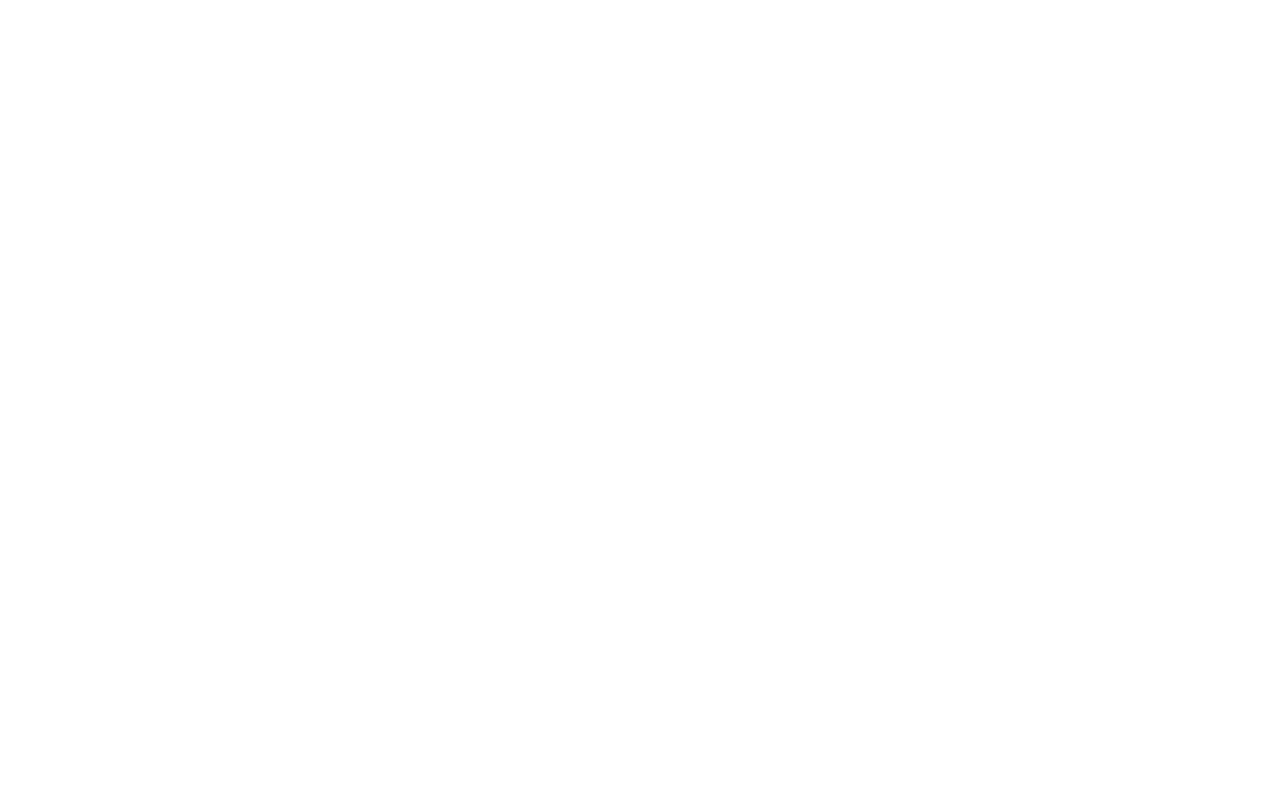
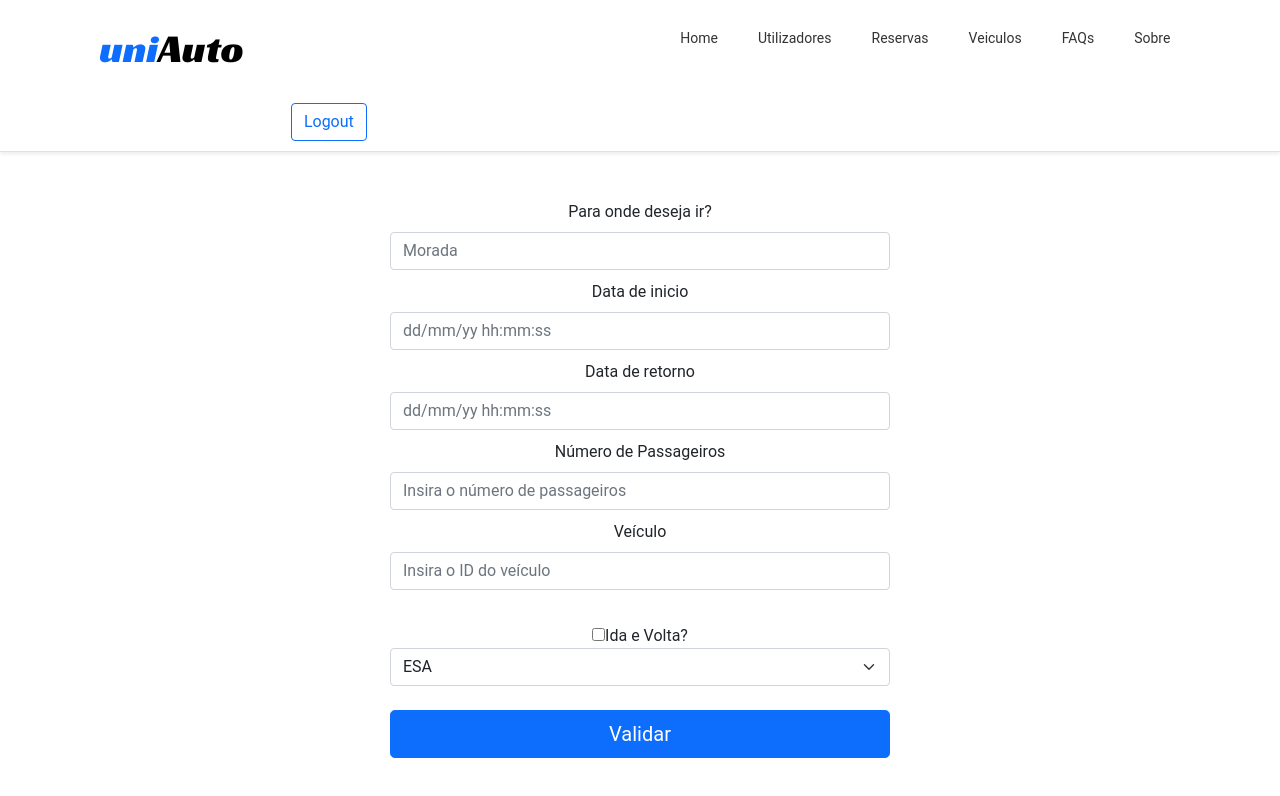
Before and after one commit to Bullmast/UniAuto, a React (Create React App) app in the folder src/webapp/: page /AdicionaReservas in a window 1280 px wide. Before the commit this address had no page. Shown: the top 796 px of the page. Built offline with nearby package versions, Linux system fonts and the light colour scheme.

Commit message:
paginas listar e adicionar e inicio homepage

```diff
--- /dev/null
+++ b/src/webapp/src/AdicionaReservas.js
@@ -0,0 +1,98 @@
+import './App.css';
+import 'bootstrap/dist/css/bootstrap.min.css';
+import React, {useState} from "react";
+import Header from "./Header";
+
+function IdaeVolta(){
+    const [isChecked, setIsChecked] = useState(false);
+
+    const handleOnChange=() =>{
+        setIsChecked(!isChecked);
+    };
+
+    return(
+        <div className="IdaeVolta">
+            <div className="iev">
+                <input
+                    type="checkbox"
+                    id="IdaeVolta"
+                    name="local_f"
+                    value="Ida_e_Volta"
+                    checked={isChecked}
+                    onChange={handleOnChange}
+                />
+                Ida e Volta?
+            </div>
+            {!isChecked ? <select name="local_f" id="local_f" className="form-select" aria-label="Default select example">
+                <option value="ESA">ESA</option>
+                <option value="EsACT">EsACT</option>
+                <option value="ESE">ESE</option>
+                <option value="ESSa">ESSa</option>
+                <option value="ESTiG">ESTiG</option>
+            </select>: null}
+        </div>
+    )
+}
+
+function adicionaReservas(){
+
+    return(
+        <div className="adicionaReservas">
+            <Header/>
+            <br/>
+            <div className="bloco1">
+                <form action="/addtrip" method="POST" id="trip-form">
+                    <div>
+                        <label htmlFor="address" className="form-label">Para onde deseja ir?</label>
+                        <input name="local_i" type="text" className="form-control" id="address" placeholder="Morada"
+                               required/>
+                        <div className="invalid-feedback">
+                            Por favor insira a morada de destino.
+                        </div>
+                    </div>
+                    <div>
+                        <label htmlFor="dateinit" className="form-label">Data de inicio</label>
+                        <input name="start" type="text" className="form-control" id="dateinit" placeholder="dd/mm/yy hh:mm:ss"
+                               required/>
+                        <div className="invalid-feedback">
+                            Por favor insira a data.
+                        </div>
+                    </div>
+
+                    <div>
+                        <label htmlFor="datefinal" className="form-label">Data de retorno</label>
+                        <input name="finish" type="text" className="form-control" id="datefinal" placeholder="dd/mm/yy hh:mm:ss"
+                               required/>
+                        <div className="invalid-feedback">
+                            Por favor insira a data.
+                        </div>
+                    </div>
+
+                    <div>
+                        <label htmlFor="passengers" className="form-label">Número de Passageiros</label>
+                        <input name="passageiros" type="text" className="form-control" id="passengers" placeholder="Insira o número de passageiros"
+                               required/>
+                        <div className="invalid-feedback">
+                            Número Inválido.
+                        </div>
+                    </div>
+
+                    <div>
+                        <label className="form-label">Veículo</label>
+                        <input name="veiculo" type="text" className="form-control" id="passengers" placeholder="Insira o ID do veículo"
+                                required/>
+                        <div className="invalid-feedback">
+                            ID não existe.
+                        </div>
+                    </div>
+                    <br/>
+                    <IdaeVolta/>
+                    <br/>
+                    <button className="w-100 btn btn-primary btn-lg" type="submit">Validar</button>
+                </form>
+            </div>
+        </div>
+    );
+}
+
+export default adicionaReservas;
--- a/src/webapp/src/App.css
+++ b/src/webapp/src/App.css
@@ -129,3 +129,8 @@
 header .navbar ul li:hover > ul{
   display:initial;
 }
+
+
+body,h1,h2,h3,h4,h5,h6 {font-family: "Lato", sans-serif}
+.w3-bar,h1,button {font-family: "Montserrat", sans-serif}
+.fa-anchor, .fa-coffee {font-size:200px}
--- a/src/webapp/src/App.js
+++ b/src/webapp/src/App.js
@@ -8,6 +8,10 @@
 } from "react-router-dom";
 import Veiculos from "./Veiculos";
 import Reservas from "./Reservas";
+import Utilizadores from "./Utilizadores";
+import ListaUtilizadores from "./ListaUtilizadores"
+import ListaReservas from "./ListaReservas"
+import AdicionaReservas from "./AdicionaReservas"
 import Header from "./Header";
 import {DataList} from "./DataList";
 
@@ -28,37 +32,25 @@
         return (
         <div className="Home">
             <Header/>
-            <div id="user-container">
-                <form action="/adduser" method="POST" id="user-form">
-                    <p>Vamos adicionar um utilizador:</p>
 
-                    <div>
-                        <input name="first" id="firstName" type="text" className="form-control"
-                               placeholder="Nome prórpio" aria-label="Username"
-                               aria-describedby="basic-addon1"/>
-                    </div>
+            <div class="w3-row-padding w3-gray w3-padding-64 w3-container">
+              <div class="w3-content">
+                <div class="w3-twothird">
+                  <h1>Gestão de Viaturas da Universidade de Bragança</h1>
+                  <h5 class="w3-padding-32">Lorem ipsum dolor sit amet, consectetur adipiscing elit, sed do eiusmod tempor incididunt ut labore et dolore magna aliqua. Ut enim ad minim veniam, quis nostrud exercitation ullamco laboris nisi ut aliquip ex ea commodo consequat.</h5>
 
-                    <div>
-                        <input name="last" id="lastName" type="text" className="form-control" placeholder="Apelido"
-                               aria-label="Username"
-                               aria-describedby="basic-addon1"/>
-                    </div>
-                    <div>
-                        <input name="codigo" id="codigo" type="text" className="form-control" placeholder="Codigo"
-                               aria-label="Username"
-                               aria-describedby="basic-addon1"/>
-                    </div>
-                    <br/>
-                    <div id="user-button">
-                        <button type="submit" className="btn btn-outline-primary me-2">Adicionar Utilizador</button>
-                    </div>
-
-                </form>
-                <div>
-                    <button type="submit" className="btn btn-primary" onClick={this._showMessage.bind(null, true)}>Listar Utilizadores</button>
-                    { this.state.showMessage && (<DataList statement='user' />) }
+                  <p class="w3-text-white">Lorem ipsum dolor sit amet, consectetur adipiscing elit, sed do eiusmod tempor incididunt ut labore et dolore magna aliqua. Ut enim ad minim veniam, quis nostrud exercitation ullamco laboris nisi ut aliquip ex ea commodo consequat. Excepteur sint
+                    occaecat cupidatat non proident, sunt in culpa qui officia deserunt mollit anim id est laborum consectetur adipiscing elit, sed do eiusmod tempor incididunt ut labore et dolore magna aliqua. Ut enim ad minim veniam, quis nostrud exercitation ullamco
+                    laboris nisi ut aliquip ex ea commodo consequat.</p>
                 </div>
 
+                <div class="w3-center w3-third">
+                 <a className="d-flex align-items-center mb-2 mb-md-0 text-dark text-decoration-none justify-content-center">
+                    <h1 id="uni"> uni </h1>
+                    <h1 id="auto">Auto </h1>
+                 </a>
+                </div>
+              </div>
             </div>
         </div>
         )
@@ -71,9 +63,12 @@
             <div className="App">
                 <Routes>
                     <Route exact path="/" element={<Home/>}/>
+                    <Route path="/ListaUtilizadores" element={<ListaUtilizadores/>}/>
+                    <Route path="/Utilizadores" element={<Utilizadores/>}/>
                     <Route path="/veiculos" element={<Veiculos/>}/>
                     <Route path="/reservas" element={<Reservas/>}/>
-
+                    <Route path="/AdicionaReservas" element={<AdicionaReservas/>}/>
+                    <Route path="/ListaReservas" element={<ListaReservas/>}/>
                 </Routes>
             </div>
         </Router>
--- a/src/webapp/src/Header.js
+++ b/src/webapp/src/Header.js
@@ -15,23 +15,23 @@
 
                 <nav class="navbar">
                     <ul>
-                        <li><a href="#">Home</a></li>
+                        <li><a href="/">Home</a></li>
                         <li><a href="#">Utilizadores</a>
                             <ul>
-                                <li><a href="/">Adicionar Utilizador</a></li>
-                                <li><a href="/listuser">Listar Utilizadores</a></li>
+                                <li><Link to="/Utilizadores" className="nav-link px-2 link-dark">Adiciona Utilizador</Link></li>
+                                <li><Link to="/ListaUtilizadores" className="nav-link px-2 link-dark">Lista de Utilizadores</Link></li>
                             </ul>
                         </li>
                         <li><a href="#">Reservas</a>
                             <ul>
-                                <li><a href="/reservas">Adicionar Reserva</a></li>
-                                <li><a href="/reservas">Listar Reservas</a></li>
+                                <li><Link to="/adicionaReservas" className="nav-link px-2 link-dark">Adiciona Reserva</Link></li>
+                                <li><Link to="/ListaReservas" className="nav-link px-2 link-dark">Lista de Viagens</Link></li>
                             </ul>
                         </li>
                         <li><a href="#">Veiculos</a>
                             <ul>
-                                <li><a href="/veiculos">Adicionar Veiculo</a></li>
-                                <li><a href="/listvehicle">Listar Veiculos</a></li>
+                                <li><Link to="/veiculos" className="nav-link px-2 link-dark">Adiciona Veículo</Link></li>
+                                <li><Link to="/listvehicle" className="nav-link px-2 link-dark">Lista de Veículos</Link></li>
                             </ul>
                         </li>
                         <li><a href="#">FAQs</a></li>
--- /dev/null
+++ b/src/webapp/src/ListaReservas.js
@@ -0,0 +1,18 @@
+import './App.css';
+import 'bootstrap/dist/css/bootstrap.min.css';
+import React, {Component} from "react";
+import Header from "./Header";
+import {DataList} from "./DataList";
+
+function ListaReservas(){
+    return(
+        <div className="ListaRervas">
+        <Header/>
+        <div>
+            /*this.state.showMessage && */(<DataList statement='trip' />
+        </div>
+        </div>
+    );
+}
+
+export default ListaReservas;
--- /dev/null
+++ b/src/webapp/src/ListaUtilizadores.js
@@ -0,0 +1,18 @@
+import './App.css';
+import 'bootstrap/dist/css/bootstrap.min.css';
+import React, {Component} from "react";
+import Header from "./Header";
+import {DataList} from "./DataList";
+
+function ListaUtilizadores(){
+    return(
+        <div className="ListaUtilizadores">
+        <Header/>
+        <div>
+            /*this.state.showMessage && */(<DataList statement='user' />
+        </div>
+        </div>
+    );
+}
+
+export default ListaUtilizadores;
--- /dev/null
+++ b/src/webapp/src/Utilizadores.js
@@ -0,0 +1,40 @@
+import './App.css';
+import 'bootstrap/dist/css/bootstrap.min.css';
+import React, {Component} from "react";
+import Header from "./Header";
+
+function Utilizadores(){
+    return(
+        <div className="Utilizadores">
+        <Header/>
+        <div id="user-container">
+            <form action="/adduser" method="POST" id="user-form">
+                <p>Vamos adicionar um utilizador:</p>
+
+                <div>
+                    <input name="first" id="firstName" type="text" className="form-control"
+                        placeholder="Nome prórpio" aria-label="Username"
+                        aria-describedby="basic-addon1"/>
+                </div>
+                <div>
+                    <input name="last" id="lastName" type="text" className="form-control" placeholder="Apelido"
+                        aria-label="Username"
+                        aria-describedby="basic-addon1"/>
+                </div>
+                <div>
+                    <input name="codigo" id="codigo" type="text" className="form-control" placeholder="Codigo"
+                        aria-label="Username"
+                        aria-describedby="basic-addon1"/>
+                </div>
+                <br/>
+                <div id="user-button">
+                    <button type="submit" className="btn btn-outline-primary me-2">Adicionar Utilizador</button>
+                </div>
+
+            </form>
+        </div>
+        </div>
+    );
+}
+
+export default Utilizadores;
```
